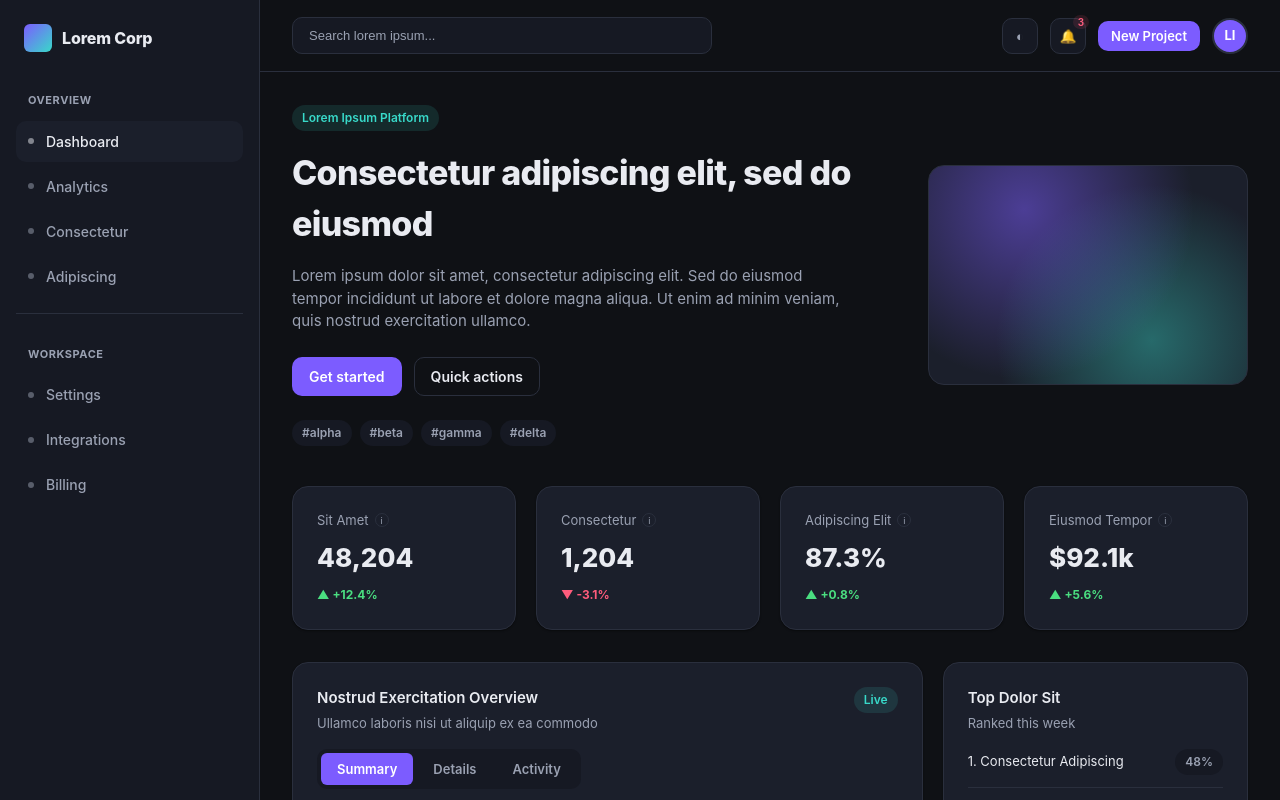
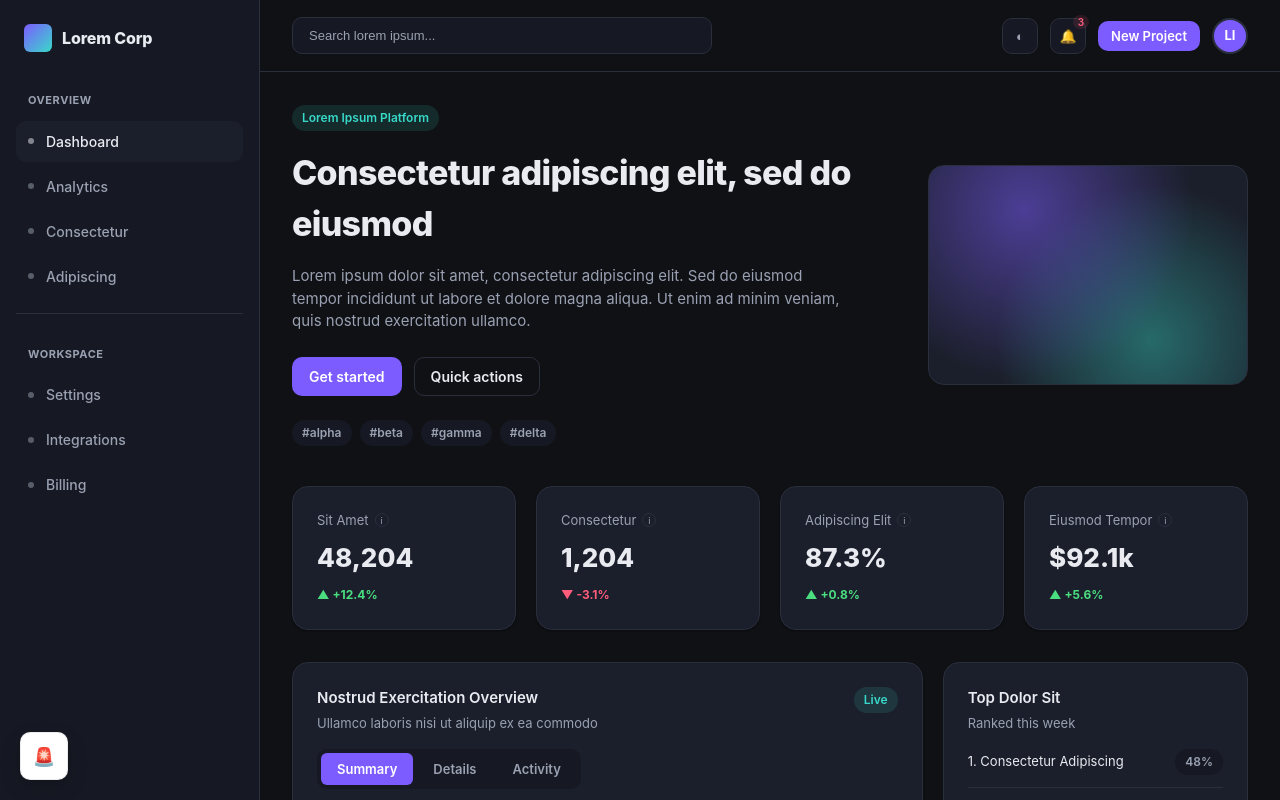
Before and after one commit to Alireza-Mohammadhossein/PixelPolice, a React (Vite) app: page / in a window 1280 px wide. Shown: the top 800 px of the page. Built offline with nearby package versions, Linux system fonts and the light colour scheme.

Commit message:
add pixel police btn

```diff
--- a/src/App.tsx
+++ b/src/App.tsx
@@ -12,6 +12,7 @@ import { StatsGrid } from './components/sections/StatsGrid'
 import { ContentGrid } from './components/sections/ContentGrid'
 import { DataTable } from './components/sections/DataTable'
 import { Gallery } from './components/sections/Gallery'
+import PixelPolice from './components/pixelpolice/PixelPolice'
 
 function App() {
   return (
@@ -37,6 +38,7 @@ function App() {
               <Footer />
             </FooterSlot>
           </Shell>
+          <PixelPolice />
           <ToastViewport />
         </ToastProvider>
       </RadixTooltip.Provider>
--- /dev/null
+++ b/src/components/pixelpolice/PixelPolice.css
@@ -0,0 +1,31 @@
+.pixel-police-button {
+  position: fixed;
+  bottom: 20px;
+  left: 20px;
+
+  width: 48px;
+  height: 48px;
+
+  border: 1px solid rgba(0, 0, 0, 0.08);
+  border-radius: 10px;
+
+  background: #ffffff;
+  color: #111;
+
+  font-size: 18px;
+  font-weight: 700;
+
+  display: flex;
+  align-items: center;
+  justify-content: center;
+
+  cursor: pointer;
+
+  transition: all 0.25s ease;
+
+  box-shadow:
+    0 8px 20px rgba(0, 0, 0, 0.15),
+    0 2px 6px rgba(0, 0, 0, 0.08);
+
+  z-index: 10001;
+}
--- /dev/null
+++ b/src/components/pixelpolice/PixelPolice.tsx
@@ -0,0 +1,22 @@
+import { useEffect, useState } from "react";
+import './PixelPolice.css';
+
+
+export default function PixelPolice() {
+  const [isPixelPoliceEnabled, setIsPixelPoliceEnabled] = useState(false);
+
+  const togglePixelPolice = () => {
+    setIsPixelPoliceEnabled(!isPixelPoliceEnabled);
+  }
+
+  return (
+    <button
+      className={`pixel-police-button ${isPixelPoliceEnabled ? "enabled" : ""}`}
+      onClick={togglePixelPolice}
+    >
+      {isPixelPoliceEnabled ? "🚨 Pixel Police 🚨" : "🚨"}
+    </button>
+
+  )
+
+}
```
Also changed, not shown: src/components/pixelpolice/types.tsx (added).
